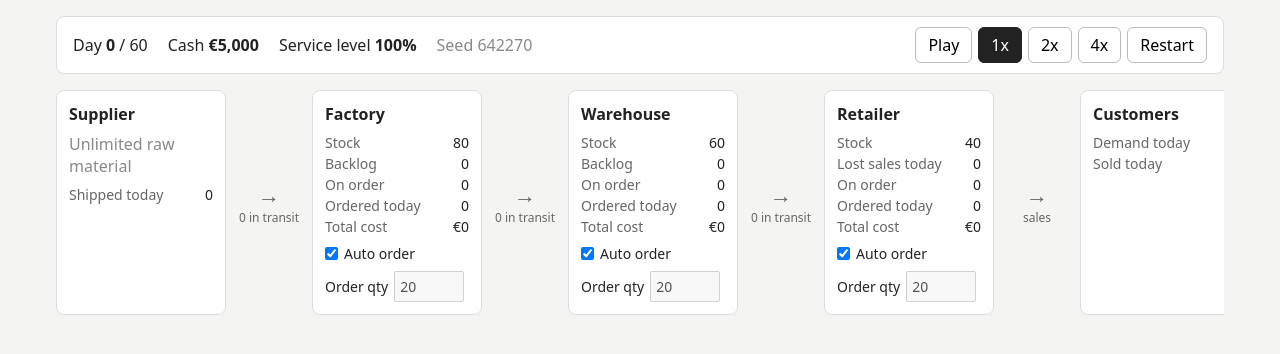
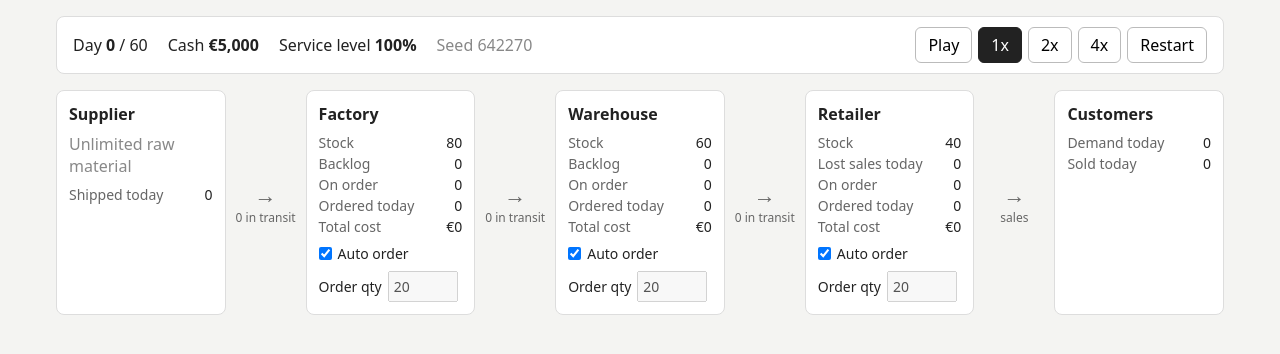
Before and after one commit to NikolaPrusacManahy/SUPPLY_CHAIN_SIMULATOR, a website built with Vite: page index.html in a window 1280 px wide. Built offline with nearby package versions, Linux system fonts and the light colour scheme.

Commit message:
fix(ui): fit all stage cards without horizontal scroll

```diff
--- a/src/style.css
+++ b/src/style.css
@@ -15,7 +15,7 @@ button:hover { background: #f0f0f0; }
 button.active { background: #222; color: #fff; border-color: #222; }
 
 #chain { display: flex; align-items: stretch; gap: 8px; overflow-x: auto; }
-.card { flex: 1; min-width: 170px; background: #fff; border: 1px solid #ddd; border-radius: 8px;
+.card { flex: 1; min-width: 0; background: #fff; border: 1px solid #ddd; border-radius: 8px;
         padding: 12px; display: flex; flex-direction: column; gap: 8px; }
 .card.warning { border-color: #e24b4a; }
 .card h2 { font-size: 16px; }
@@ -25,8 +25,8 @@ button.active { background: #222; color: #fff; border-color: #222; }
 .card label { font-size: 14px; display: flex; align-items: center; gap: 6px; }
 .card input[type='number'] { width: 70px; padding: 4px; font: inherit; }
 
-.arrow { display: flex; flex-direction: column; justify-content: center; align-items: center;
-         min-width: 70px; font-size: 12px; color: #666; text-align: center; }
+.arrow { flex: 0 0 64px; display: flex; flex-direction: column; justify-content: center;
+         align-items: center; font-size: 12px; color: #666; text-align: center; }
 .arrow-line { font-size: 22px; }
 
 #message { background: #fff; border: 1px solid #ddd; border-radius: 8px; padding: 16px; }
```
